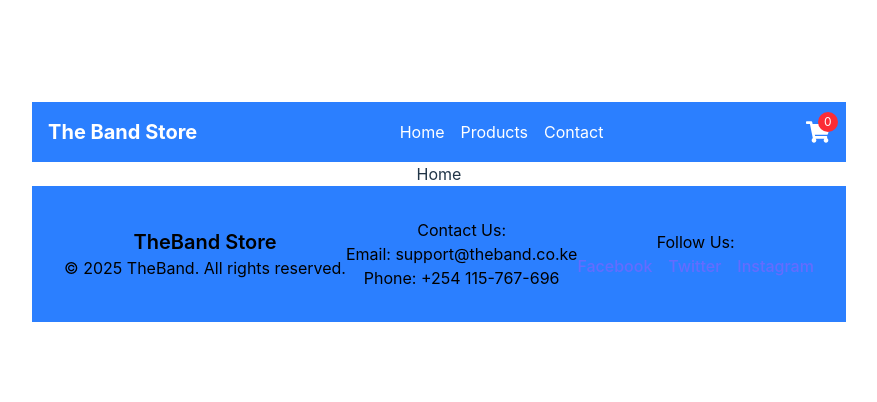
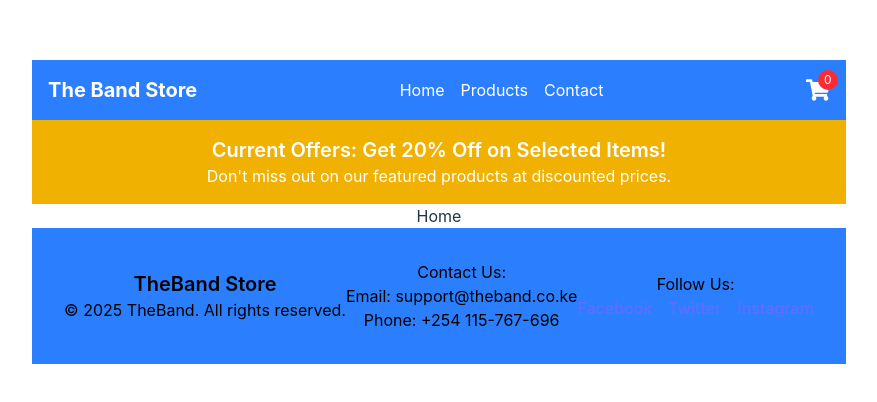
Before and after one commit to ggkm3251/product-bay, a React (Vite) app: page / in a window 1280 px wide. Shown: the part 188-590 px from the top of the page, without its empty margins (201-1078 px from the left). Built offline with nearby package versions, Linux system fonts and the light colour scheme.

Commit message:
feat: create promotional banner section with current deals

```diff
--- /dev/null
+++ b/src/components/PromotionalBanner.tsx
@@ -0,0 +1,12 @@
+import React from 'react';
+
+const PromotionalBanner: React.FC = () => {
+  return (
+    <div className="bg-yellow-500 text-white p-4 text-center">
+      <h2 className="text-xl font-semibold">Current Offers: Get 20% Off on Selected Items!</h2>
+      <p>Don't miss out on our featured products at discounted prices.</p>
+    </div>
+  );
+};
+
+export default PromotionalBanner;
--- a/src/pages/Home.tsx
+++ b/src/pages/Home.tsx
@@ -1,9 +1,11 @@
 import React from 'react'
 import Footer from '../components/Footer'
+import PromotionalBanner from '../components/PromotionalBanner'
 
 const Home = () => {
   return (
     <div>
+        <PromotionalBanner />
         Home
         <Footer />
     </div>
```
